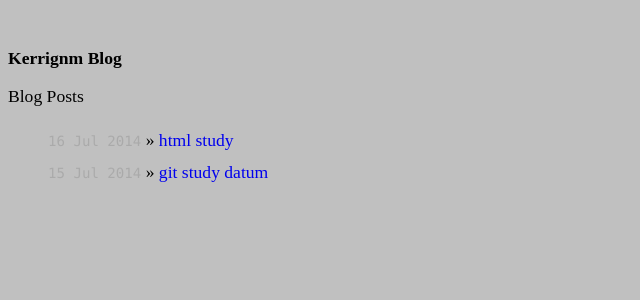
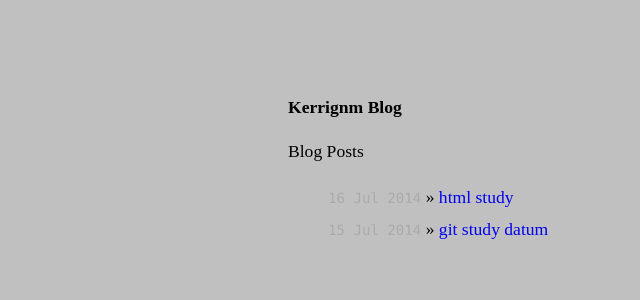
Before and after one commit to kerrignm/blog, a Jekyll site: the page built from index.html, in a window 1280 px wide. Shown: the top 300 px of the page, without its empty margins (0-640 px from the left). Built offline with Jekyll 4.4.1, drawn with Linux system fonts in a browser that asks for light colours.

Commit message:
debug test

```diff
--- a/css/mystyle.css
+++ b/css/mystyle.css
@@ -8,6 +8,8 @@ body {
   font-size: 110%;
   text-align: justify;
   width: 40em;
+  margin: 3em auto 2em auto;
+  line-height: 1.5em;
 }
 
 ul.posts {
```
